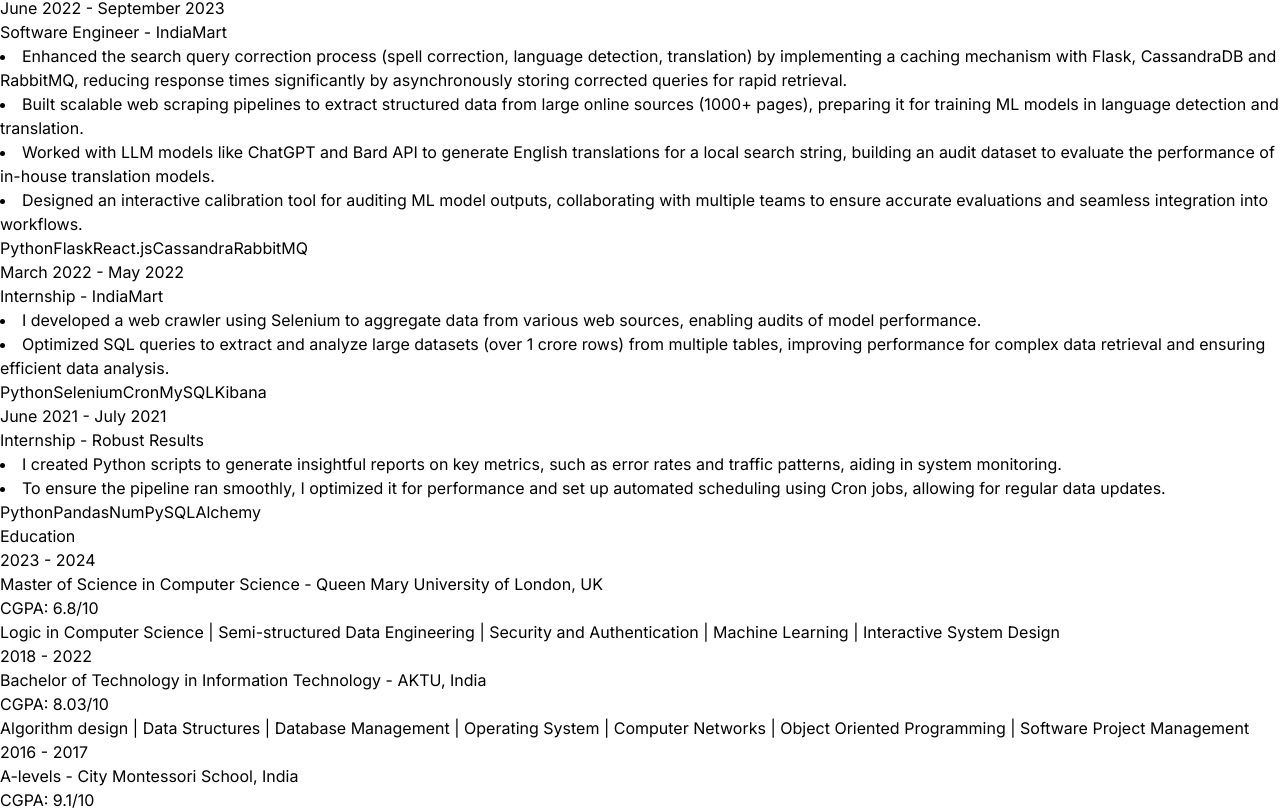
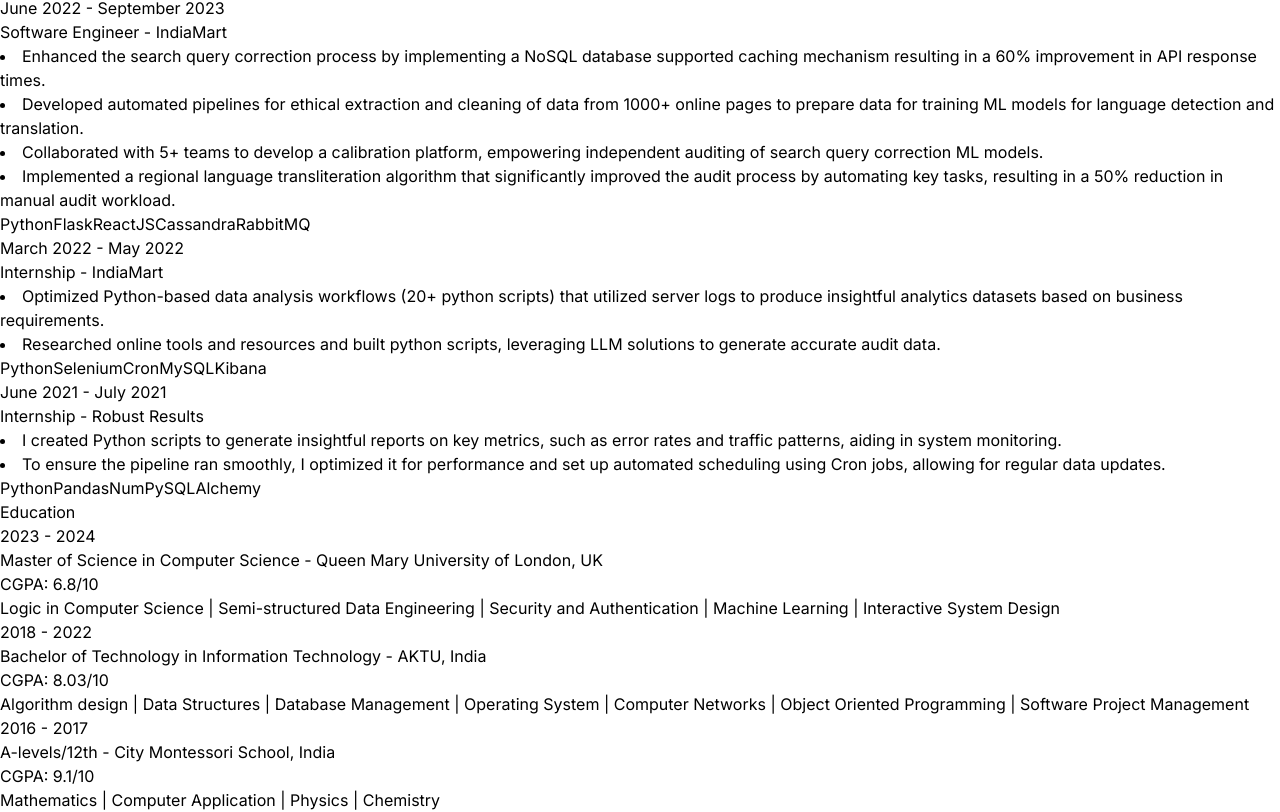
Before and after one commit to coderajyash/portfolio, a React (Vite) app: page / in a window 1280 px wide. Shown: the part 3378-4190 px from the top of the page. Built offline with nearby package versions, Linux system fonts and the light colour scheme.

Commit message:
UI Changes

```diff
--- a/src/components/Education.jsx
+++ b/src/components/Education.jsx
@@ -17,7 +17,7 @@
                     </div>
                     <div className='w-full lg:w-3/4 max-w-xl'>
                     <h6 className='mb-2 font-semibold'>
-                        {education.degree} -
+                        <span className='mr-2 mt-1 rounded bg-white px-2 py-1 text-sm font-medium text-purple-800'>{education.degree}</span> -
                         <span className='text-sm text-purple-400'> {education.university} </span>
 
                         </h6>
--- a/src/components/Experience.jsx
+++ b/src/components/Experience.jsx
@@ -22,7 +22,7 @@
 
                         </h6>
                         <p className='mb-4 text-white'>
-                        {experience.description.split("•").map((point, index) =>
+                        {experience.description.split("|").map((point, index) =>
       point.trim() && <li key={index}>{point.trim()}</li>
     )}
                         </p>
--- a/src/constants/index.js
+++ b/src/constants/index.js
@@ -7,29 +7,32 @@
     year: "June 2022 - September 2023",
     role: "Software Engineer",
     company: "IndiaMart",
-    description: `Enhanced the search query correction process (spell correction, language detection, translation) by
-implementing a caching mechanism with Flask, CassandraDB and RabbitMQ, reducing response times
-significantly by asynchronously storing corrected queries for rapid retrieval.
-• Built scalable web scraping pipelines to extract structured data from large online sources (1000+ pages),
-preparing it for training ML models in language detection and translation.
-• Worked with LLM models like ChatGPT and Bard API to generate English translations for a local search
-string, building an audit dataset to evaluate the performance of in-house translation models.
-• Designed an interactive calibration tool for auditing ML model outputs, collaborating with multiple teams
-to ensure accurate evaluations and seamless integration into workflows.`,
-    technologies: ["Python", "Flask","React.js", "Cassandra", "RabbitMQ"],
+    description: `Enhanced the search query correction process by implementing a NoSQL database
+supported caching mechanism resulting in a 60% improvement in API response
+times.|Developed automated pipelines for ethical extraction and cleaning of data from
+1000+ online pages to prepare data for training ML models for language detection
+and translation.|Collaborated with 5+ teams to develop a calibration platform, empowering
+independent auditing of search query correction ML models.
+| Implemented a regional language transliteration algorithm that significantly
+improved the audit process by automating key tasks, resulting in a 50% reduction
+in manual audit workload.`,
+    technologies: ["Python", "Flask","ReactJS", "Cassandra", "RabbitMQ"],
   },
   {
     year: "March 2022 - May 2022",
     role: "Internship",
     company: "IndiaMart",
-    description: `I developed a web crawler using Selenium to aggregate data from various web sources, enabling audits of model performance. • Optimized SQL queries to extract and analyze large datasets (over 1 crore rows) from multiple tables, improving performance for complex data retrieval and ensuring efficient data analysis.`,
+    description: `Optimized Python-based data analysis workflows (20+ python scripts) that utilized
+server logs to produce insightful analytics datasets based on business
+requirements.|Researched online tools and resources and built python scripts, leveraging LLM
+solutions to generate accurate audit data.`,
     technologies: ["Python", "Selenium", "Cron", "MySQL","Kibana"],
   },
   {
     year: "June 2021 - July 2021",
     role: "Internship",
     company: "Robust Results",
-    description: `I created Python scripts to generate insightful reports on key metrics, such as error rates and traffic patterns, aiding in system monitoring. • To ensure the pipeline ran smoothly, I optimized it for performance and set up automated scheduling using Cron jobs, allowing for regular data updates.`,
+    description: `I created Python scripts to generate insightful reports on key metrics, such as error rates and traffic patterns, aiding in system monitoring.|To ensure the pipeline ran smoothly, I optimized it for performance and set up automated scheduling using Cron jobs, allowing for regular data updates.`,
     technologies: ["Python", "Pandas", "NumPy", "SQLAlchemy"],
   }
 ];
@@ -51,7 +54,7 @@
   },
   {
     year: "2016 - 2017",
-    degree: "A-levels",
+    degree: "A-levels/12th",
     university: "City Montessori School, India",
     grade: `CGPA: 9.1/10`,
     coursework: ["Mathematics |", "Computer Application | ", "Physics | ", "Chemistry"],
@@ -111,7 +114,7 @@
 ];
 
 export const CONTACT = {
-  address: "India,",
+  address: "India",
   number: "+91-9773861502 , +44-7407842367",
   email: "yashrajsingh.dg@gmail.com",
 };
```
